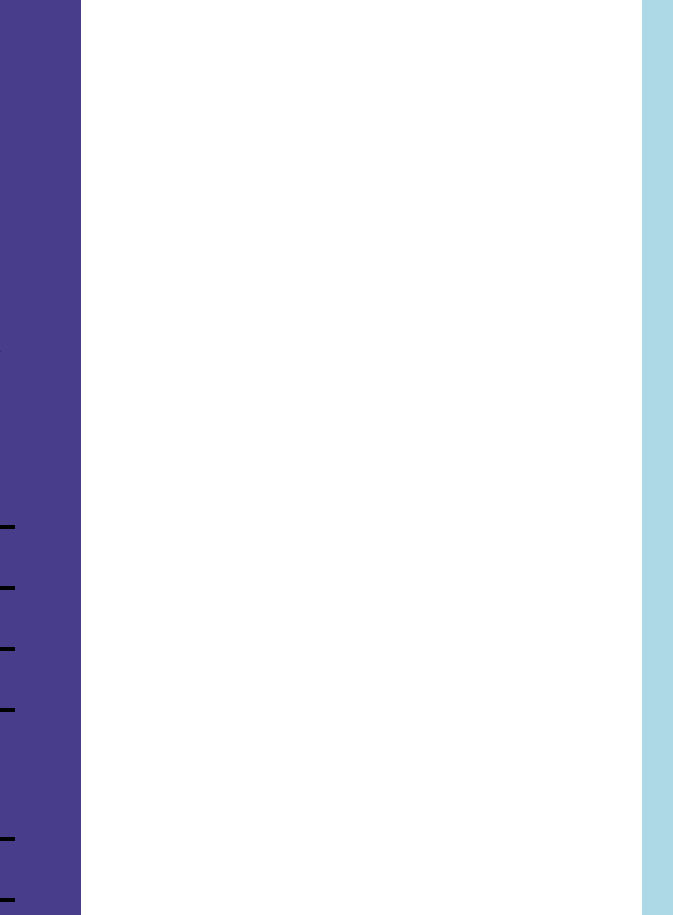
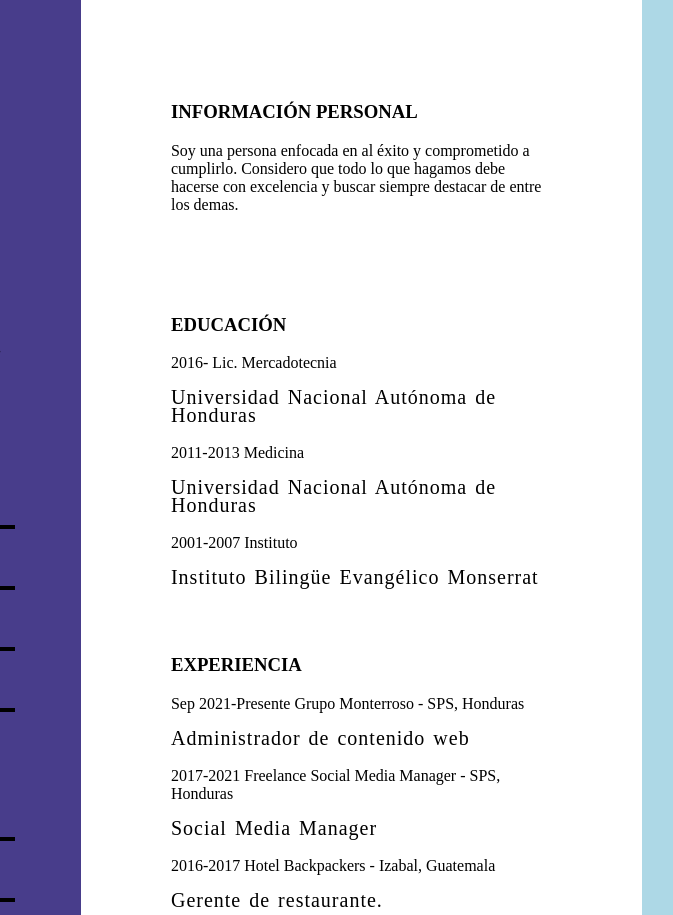
Before and after one commit to robert-mar/HOJA-DE-VIDA-CSS, a plain HTML site: page index.html in a window 1280 px wide. Shown: the part 388-1303 px from the top of the page, 498-1171 px from the left. Drawn offline with Linux system fonts and the light colour scheme.

Commit message:
Finalizado CV

```diff
--- a/css/index.css
+++ b/css/index.css
@@ -127,3 +127,19 @@ body {
     background-color: #fff;
     padding: 40px;
 }
+.name-div {
+    text-align: center;
+    padding: 20px 20px 20px 20px;
+}
+.box-2 {
+    padding: 0px 50px;
+    margin-top: 30px;
+}
+.p2 {
+    font-size: 20px;
+    font-weight: 300px;
+    letter-spacing: 1px;
+    word-spacing: 2px;
+    line-height: 18px;
+    margin-top: 5px;
+}
--- a/index.html
+++ b/index.html
@@ -134,6 +134,55 @@
                     hasta la administración de redes sociales.
                 </p>
             </div>
+            <br>
+            <br>
+            <br>
+            <div class="box-2">
+                <h3>INFORMACIÓN PERSONAL</h3>
+                <p class="p3">
+                    Soy una persona enfocada en al éxito y comprometido a cumplirlo.
+                    Considero que todo lo que hagamos debe hacerse con excelencia y buscar siempre destacar de entre los demas.
+                </p>
+            </div>
+            <br>
+            <br>
+            <br>
+            <div class="box-2">
+                <h3>EDUCACIÓN</h3>
+                <p class="p3">2016- <span>Lic. Mercadotecnia</span></p>
+                <p class="p2">
+                    Universidad Nacional Autónoma de Honduras
+                </p>
+                <p class="p3">2011-2013 <span>Medicina</span></p>
+                <p class="p2">
+                    Universidad Nacional Autónoma de Honduras
+                </p>
+                <p class="p3">2001-2007 <span>Instituto</span></p>
+                <p class="p2">
+                    Instituto Bilingüe Evangélico Monserrat
+                </p>
+
+            </div>
+            <br>
+
+            <div class="box-2">
+                <h3>EXPERIENCIA</h3>
+                <p class="p3">Sep 2021-Presente <span>Grupo Monterroso - SPS, Honduras</span></p>
+                <p class="p2">
+                    Administrador de contenido web
+                </p>
+                <p class="p3">2017-2021 <span>Freelance Social Media Manager - SPS, Honduras</span></p>
+                <p class="p2">
+                    Social Media Manager
+                </p>
+                <p class="p3">2016-2017 <span>Hotel Backpackers - Izabal, Guatemala</span></p>
+                <p class="p2">
+                    Gerente de restaurante.
+                </p>
+
+
+
+            </div>
 
         </div>
 
```
